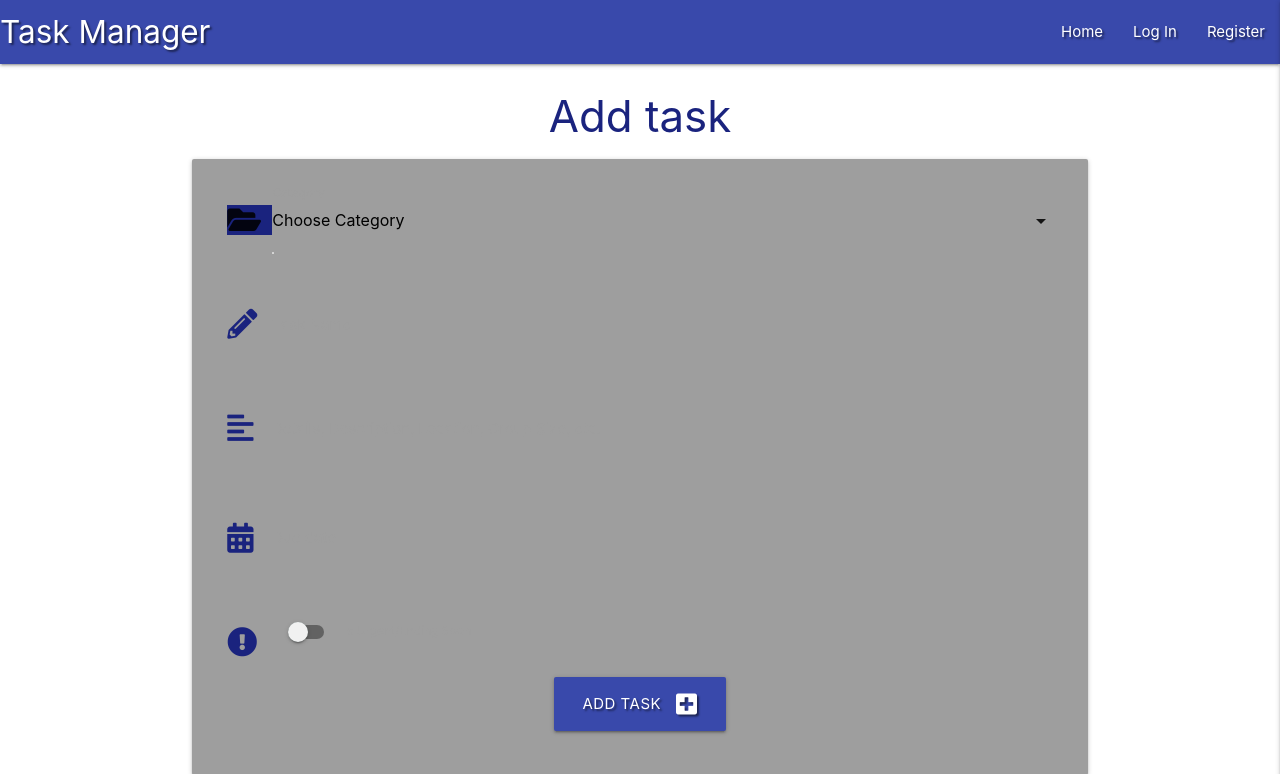
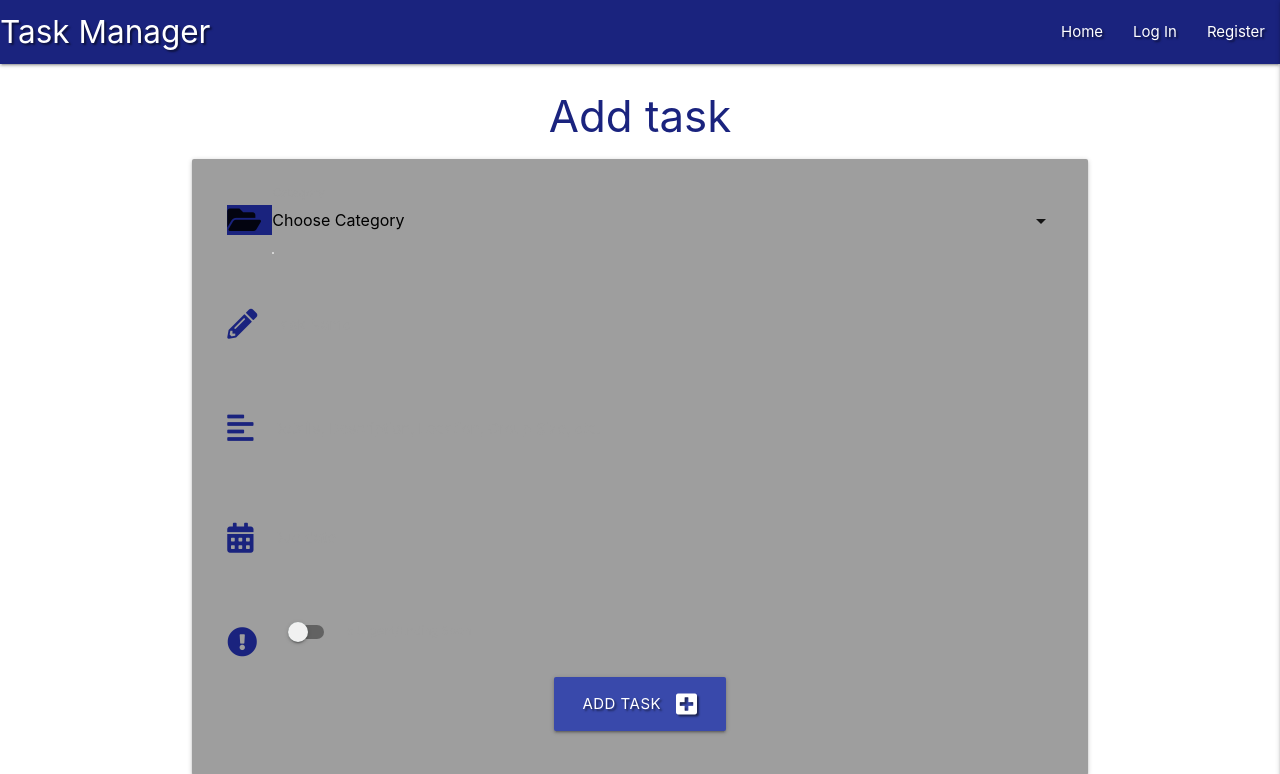
Before and after one commit to LogicAtom/flask-task-manager-project, a Flask app: page /task/add in a window 1280 px wide. Shown: the top 774 px of the page. Run offline with Flask 2, Linux system fonts and the light colour scheme; data that the repository does not hold is empty; some libraries are stand-ins or nearby versions.

Commit message:
base.html, top navbar, indigo darken-4 to match remainder of site

```diff
--- a/templates/base.html
+++ b/templates/base.html
@@ -19,7 +19,7 @@
 
     <header>
         <!-- top navbar -->
-        <nav class="nav-extended text-shadow indigo darken-1">
+        <nav class="nav-extended text-shadow indigo darken-4">
             <div class="nav-wrapper">
                 <a href="{{ url_for('get_tasks') }}" class="brand-logo">Task Manager</a>
                 <a href="#" data-target="mobile-demo" class="sidenav-trigger right"><i class="fas fa-bars"></i></a>
```
